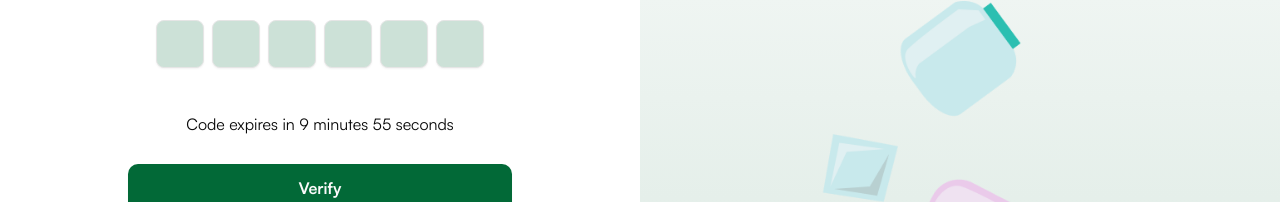
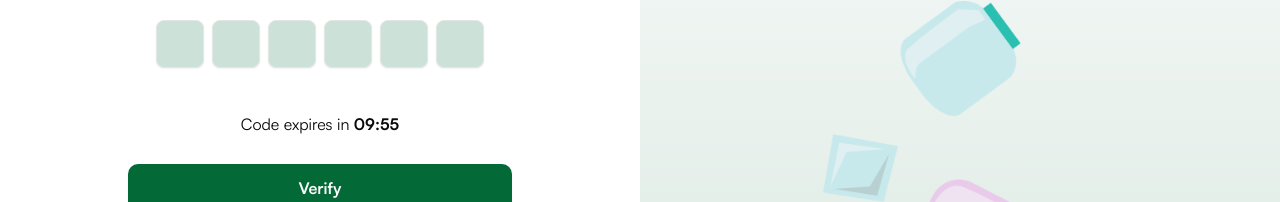
Before and after one commit to rahmlad-aramide/carus-frontend, a Next.js app: page /otp-verification in a window 1280 px wide. Shown: the part 202-404 px from the top of the page. Built offline with nearby package versions, Linux system fonts and the light colour scheme; no server answers.

Commit message:
fix: otpcountdown persistence and register form validation and calendar dropdown autoclosing

```diff
--- a/app/(auth)/google-auth/page.tsx
+++ b/app/(auth)/google-auth/page.tsx
@@ -18,7 +18,7 @@ import { CalendarIcon, Loader2 } from "lucide-react";
 import Image from "next/image";
 import Link from "next/link";
 import { useRouter } from "next/navigation";
-import { useEffect } from "react";
+import { useEffect, useState } from "react";
 import { useForm } from "react-hook-form";
 import { z } from "zod";
 
@@ -45,6 +45,8 @@ type Schema = z.infer<typeof authSchema>;
 export default function Page() {
   const router = useRouter();
   const googleEmail = cookie.get("google-email");
+  const [openDatePicker, setOpenDatePicker] = useState(false);
+
   const { mutate, isError, isPending, error } = useCompleteGoogleSignup({
     onSuccess(data) {
       cookie.set("auth-user", data.data);
@@ -202,7 +204,10 @@ export default function Page() {
                         <FormLabel className="text-base font-bold">
                           Date of Birth
                         </FormLabel>
-                        <Popover>
+                        <Popover
+                          open={openDatePicker}
+                          onOpenChange={setOpenDatePicker}
+                        >
                           <PopoverTrigger asChild>
                             <Button
                               variant={"outline"}
@@ -231,6 +236,7 @@ export default function Page() {
                                   field.onChange(
                                     format(selected, "dd/MM/yyyy"),
                                   );
+                                  setOpenDatePicker(false);
                                 }
                               }}
                               autoFocus
--- a/app/(auth)/otp-verification/page.tsx
+++ b/app/(auth)/otp-verification/page.tsx
@@ -24,6 +24,8 @@ import {
 } from "@/components/ui/input-otp";
 import z from "zod";
 import cookie from "@/services/cookie";
+import { useCountdown } from "@/hooks/useCountdown";
+import Link from "next/link";
 
 const FormSchema = z.object({
   otp: z.string().min(6, {
@@ -39,7 +41,15 @@ export default function VerifyRegistrationOTP() {
       otp: "",
     },
   });
-  const [timeLeft, setTimeLeft] = useState(600);
+  const { timeLeft, resetTimer } = useCountdown("otp_expiry", 10);
+  const formatTime = (ms: number) => {
+    const totalSeconds = Math.floor(ms / 1000);
+    const minutes = Math.floor(totalSeconds / 60);
+    const seconds = totalSeconds % 60;
+    return `${minutes.toString().padStart(2, "0")}:${seconds.toString().padStart(2, "0")}`;
+  };
+
+  const isExpired = timeLeft <= 0;
 
   const { mutate, isPending, isError, error } = useVerifyOtp({
     onSuccess(data) {
@@ -55,28 +65,12 @@ export default function VerifyRegistrationOTP() {
     error: errorResendingOtp,
   } = useResendOtp({
     onSuccess() {
-      setTimeLeft(600);
+      resetTimer();
+      toast.success("OTP Resent", {
+        description: "A new verification code has been sent to your email.",
+      });
     },
   });
-
-  useEffect(() => {
-    const intervalId = setInterval(() => {
-      // Decrement the timeLeft by 1 second
-      setTimeLeft((prevTimeLeft) => prevTimeLeft - 1);
-      // Check if the countdown has reached zero
-      if (timeLeft === 0) {
-        // Stop the countdown
-        clearInterval(intervalId);
-        // Call the onTimeout callback function (if provided)
-      }
-    }, 1000); // Update every 1 second
-
-    // Clean up the interval when the component unmounts
-    return () => clearInterval(intervalId);
-  }, [timeLeft]);
-
-  const minutes = Math.floor(timeLeft / 60);
-  const seconds = timeLeft % 60;
 
   const handleResentOTP = () => {
     const searchParams = new URLSearchParams(window.location.search);
@@ -160,10 +154,10 @@ export default function VerifyRegistrationOTP() {
                     </FormItem>
                   )}
                 />
-                {timeLeft > 0 ? (
+                {!isExpired ? (
                   <p className="text-center my-7">
-                    Code expires in {minutes > 0 && `${minutes} minutes`}{" "}
-                    {seconds} seconds
+                    Code expires in{" "}
+                    <span className="font-bold">{formatTime(timeLeft)}</span>
                   </p>
                 ) : isResendingError ? (
                   <ErrorAlert error={errorResendingOtp} />
@@ -194,6 +188,15 @@ export default function VerifyRegistrationOTP() {
                   )}
                 </Button>
                 {isError && <ErrorAlert error={error} />}
+                {(isError && error.response.data.message) ===
+                  "Account has already been verified" && (
+                  <Link
+                    href="/login"
+                    className="text-center text-primary hover:underline cursor-pointer"
+                  >
+                    Proceed to Login
+                  </Link>
+                )}
               </form>
             </Form>
           </div>
--- a/app/(dashboard-segment)/schedule/pickup/page.tsx
+++ b/app/(dashboard-segment)/schedule/pickup/page.tsx
@@ -51,6 +51,7 @@ type SchedulePickupSchema = z.infer<typeof schedulePickupSchema>;
 export default function Page() {
   const [callOnArrival, setCallOnArrival] = useState(false);
   const [selectedFile, setSelectedFile] = useState<File | null>(null);
+  const [openDatePicker, setOpenDatePicker] = useState(false);
   const router = useRouter();
   const { mutate, isPending, isError, error } = usePostSchedulePickup();
 
@@ -284,7 +285,7 @@ export default function Page() {
                 <FormLabel className="text-sm md:text-base text-grey-90">
                   Pick up Date
                 </FormLabel>
-                <Popover>
+                <Popover open={openDatePicker} onOpenChange={setOpenDatePicker}>
                   <PopoverTrigger asChild>
                     <Button
                       variant={"outline"}
@@ -308,6 +309,7 @@ export default function Page() {
                         if (selected) {
                           field.onChange(format(selected, "dd/MM/yyyy"));
                         }
+                        setOpenDatePicker(false);
                       }}
                       autoFocus
                       captionLayout="dropdown"
--- a/components/drop-off-form/index.tsx
+++ b/components/drop-off-form/index.tsx
@@ -48,6 +48,8 @@ type DropoffFormProps = {
 
 export const DropOffForm = ({ onBack, address }: DropoffFormProps) => {
   const [selectedFile, setSelectedFile] = useState<File | null>(null);
+  const [openDatePicker, setOpenDatePicker] = useState(false);
+
   const form = useForm<dropoffFormSchema>({
     resolver: zodResolver(dropoffFormSchema),
     mode: "onChange",
@@ -175,7 +177,10 @@ export const DropOffForm = ({ onBack, address }: DropoffFormProps) => {
                   <FormLabel className="text-sm md:text-base text-grey-90">
                     Drop-off Date
                   </FormLabel>
-                  <Popover>
+                  <Popover
+                    open={openDatePicker}
+                    onOpenChange={setOpenDatePicker}
+                  >
                     <PopoverTrigger asChild>
                       <Button
                         variant={"outline"}
@@ -200,6 +205,7 @@ export const DropOffForm = ({ onBack, address }: DropoffFormProps) => {
                         onSelect={(selected) => {
                           if (selected) {
                             field.onChange(format(selected, "dd/MM/yyyy"));
+                            setOpenDatePicker(false);
                           }
                         }}
                         autoFocus
--- /dev/null
+++ b/hooks/useCountdown.tsx
@@ -0,0 +1,51 @@
+"use client";
+import { useState, useEffect, useCallback } from "react";
+
+export const useCountdown = (key: string, initialMinutes = 10) => {
+  // Initialize the target end time
+  const getTargetTime = useCallback(() => {
+    if (typeof window === "undefined") {
+      return Date.now() + initialMinutes * 60 * 1000;
+    }
+
+    const storedValue = localStorage.getItem(key);
+    if (storedValue) {
+      return parseInt(storedValue, 10);
+    }
+
+    // If no stored time, set a new one and persist it
+    const newTarget = Date.now() + initialMinutes * 60 * 1000;
+    localStorage.setItem(key, newTarget.toString());
+    return newTarget;
+  }, [key, initialMinutes]);
+
+  const [targetTime, setTargetTime] = useState(getTargetTime);
+  const [timeLeft, setTimeLeft] = useState(() =>
+    Math.max(0, targetTime - Date.now()),
+  );
+
+  useEffect(() => {
+    const interval = setInterval(() => {
+      const remaining = targetTime - Date.now();
+
+      if (remaining <= 0) {
+        setTimeLeft(0);
+        clearInterval(interval);
+      } else {
+        setTimeLeft(remaining);
+      }
+    }, 1000);
+
+    return () => clearInterval(interval);
+  }, [targetTime]);
+
+  // Function to manually reset the timer (e.g., when "Resend OTP" is clicked)
+  const resetTimer = () => {
+    const newTarget = Date.now() + initialMinutes * 60 * 1000;
+    localStorage.setItem(key, newTarget.toString());
+    setTargetTime(newTarget);
+    setTimeLeft(initialMinutes * 60 * 1000);
+  };
+
+  return { timeLeft, resetTimer };
+};
```
Also changed, not shown: components/register/index.tsx (+36 -6 lines).
